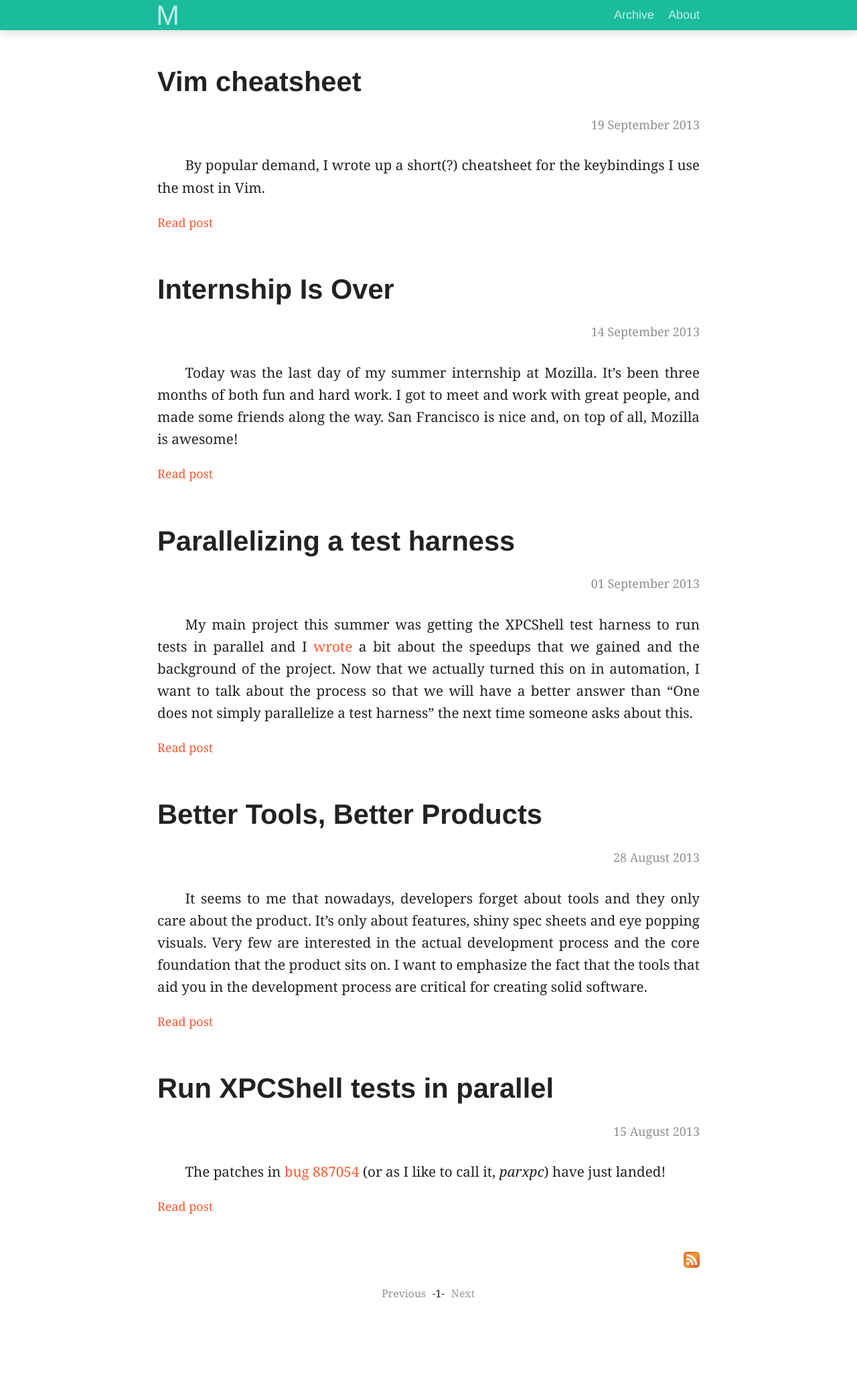
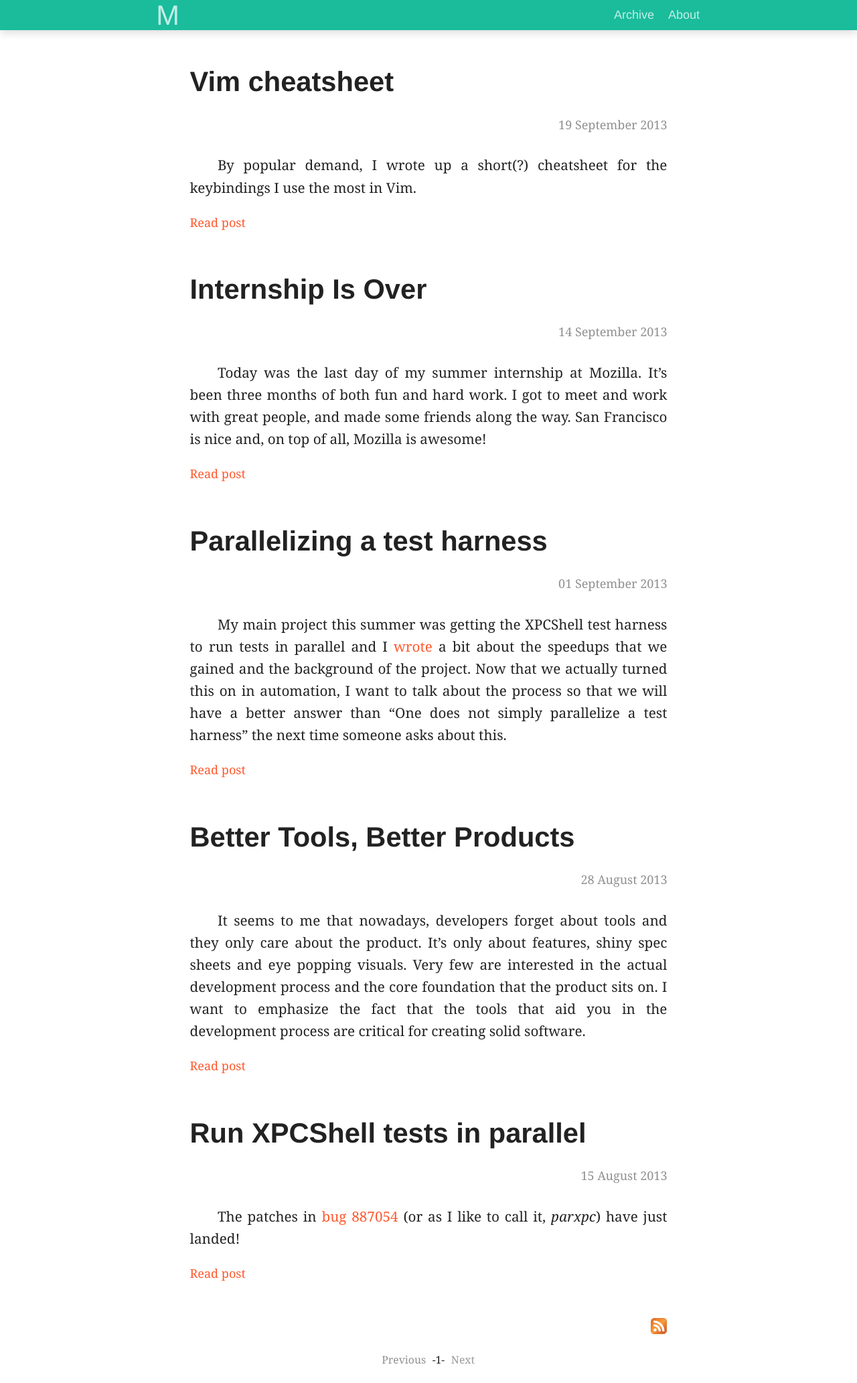
Before and after one commit to mihneadb/mihneadb.github.io, a Jekyll site: the page built from index.html, in a window 1280 px wide. Shown: the whole page at 67% size. Built offline with Jekyll 4.4.1, drawn with Linux system fonts in a browser that asks for light colours; Markdown is read by kramdown in place of the engine named in the settings; the list of posts is cut into pages by our own code; before the commit the page ends 1965 px from its top, so only the background shows below that.

Commit message:
fix layout

```diff
--- a/_layouts/default.html
+++ b/_layouts/default.html
@@ -1,7 +1,7 @@
 {% include header.html %}
-<div class="container">
+<div class="container large-centered large-7 small-12 columns">
     <div class="row">
-        <div class="content large-centered large-9 small-12 columns">
+        <div class="content">
             {{ content }}
         </div>
     </div>
--- a/_layouts/post.html
+++ b/_layouts/post.html
@@ -1,6 +1,6 @@
 {% include header.html %}
 
-<div class="content large-centered large-9 small-12 columns">
+<div class="content large-centered large-7 small-12 columns">
     <div class="row">
         <div class="post bigger-text">
             <h2 class="post-title">{{ page.title }}</h2>
--- a/css/default.css
+++ b/css/default.css
@@ -125,6 +125,13 @@ pre {
     padding-left: 3em;
 }
 
+.post ol {
+    padding-left: 3em;
+}
+
+.post li p {
+    text-indent: 0 !important;
+}
 
 .archive li {
     list-style-type: none;
```
